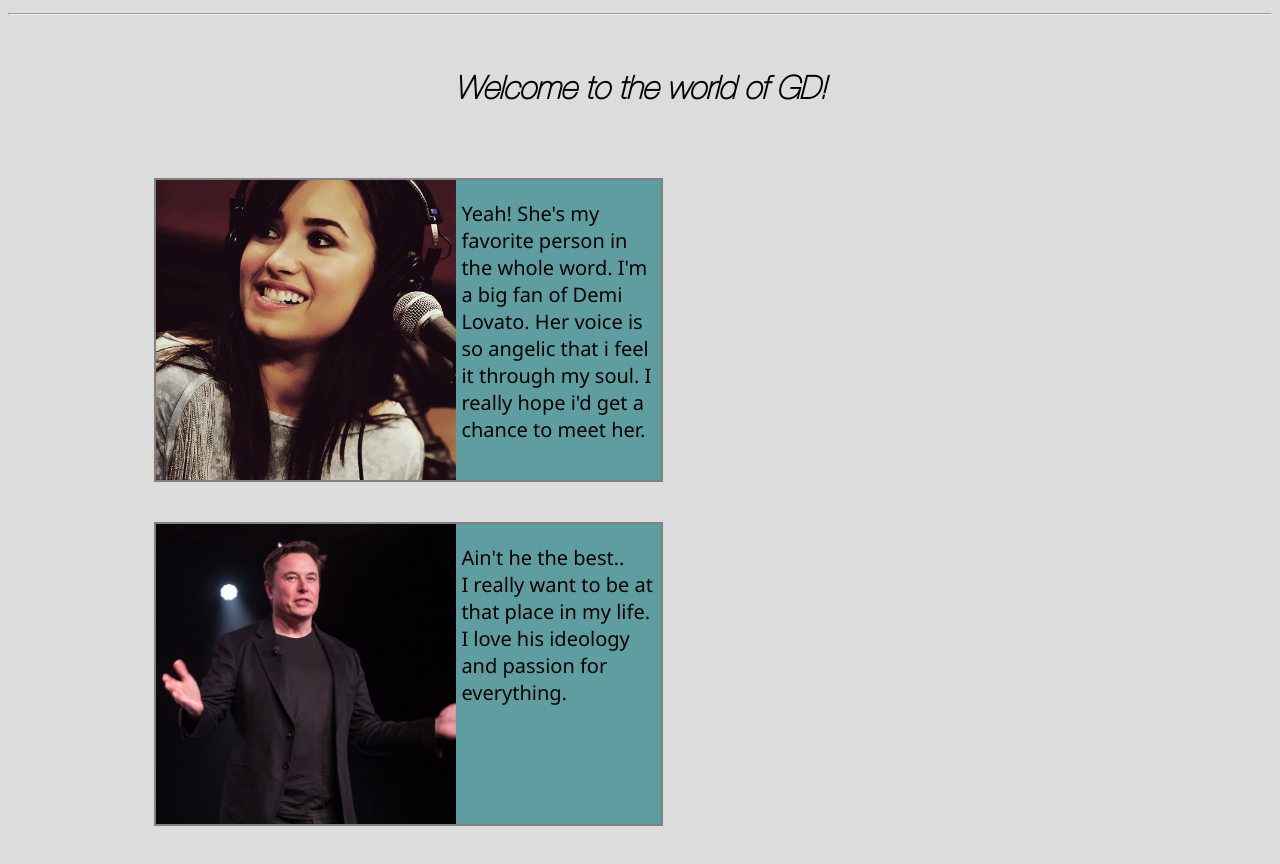
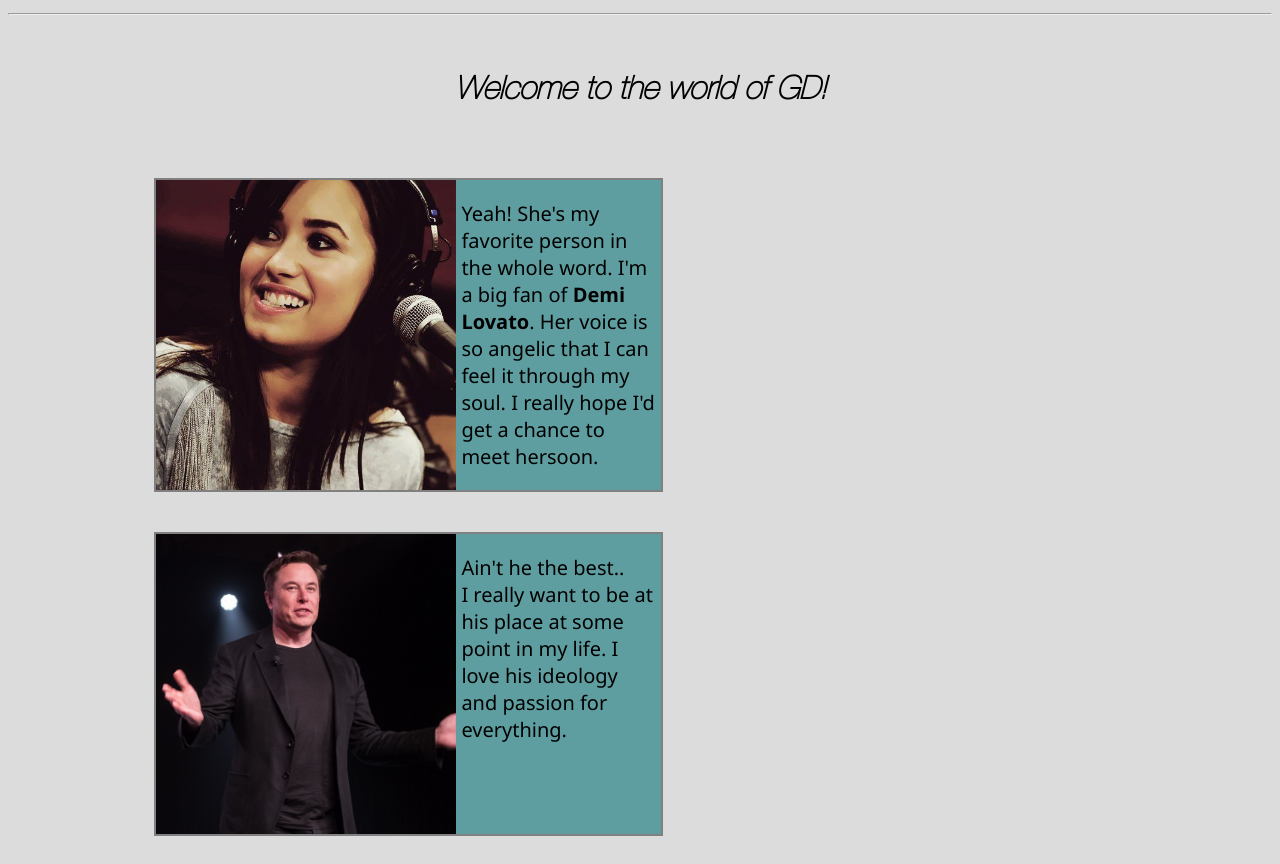
Before and after one commit to lord-jiraiya/project0, a plain HTML site: page index.html in a window 1280 px wide. Shown: the part 82-946 px from the top of the page. Drawn offline with Linux system fonts and the light colour scheme.

Commit message:
Update index.html

```diff
--- a/index.html
+++ b/index.html
@@ -2,7 +2,7 @@
 <html>
 <head>
     <meta name="viewport" content="width=device-width, initial-scale=1.0">
-    <title>My Blog</title>
+    <title>My First Blog!</title>
     <link rel="stylesheet" href="index.css">
 
 
@@ -21,10 +21,10 @@
 </div>
 
 <div class="container">
-    <div><img src="images/demi.jpg"><p>Yeah! She's my favorite person in the whole word. I'm a big fan of Demi
-        Lovato. Her voice is so angelic that i feel it through my soul. I really hope i'd get a chance to meet her.
+    <div><img src="images/demi.jpg"><p>Yeah! She's my favorite person in the whole word. I'm a big fan of <strong>Demi
+        Lovato</strong>. Her voice is so angelic that I can feel it through my soul. I really hope I'd get a chance to meet hersoon.
     </p></div>
-    <div><img src="images/elon.jpg"><p>Ain't he the best..<br> I really want to be at that place in my life. I love his ideology and
+    <div><img src="images/elon.jpg"><p>Ain't he the best..<br> I really want to be at his place at some point in my life. I love his ideology and
     passion for everything.</p>
     </div>
 </div>
```
